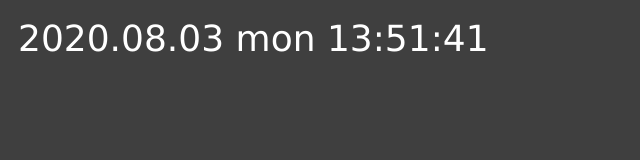
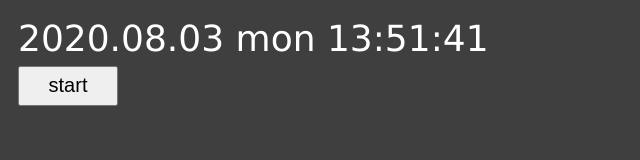
Before and after one commit to wxyds/timefor, a website: page index.html in a window 1280 px wide. Shown: the whole page, without its empty margins (0-640 px from the left). Drawn offline with Linux system fonts and the light colour scheme.

Commit message:
時刻記録用ボタンの表示を追加

```diff
--- a/index.html
+++ b/index.html
@@ -19,6 +19,7 @@
   </head>
   <body>
     <p id="nowDateTime"></p>
+    <p><button type=button style="width: 100px; height: 40px; font-size: 20px" onclick="">start</button></p>
     <script>
       function datetostr(date) {
         var weekday = ["sun", "mon", "tue", "wed", "thu", "fri", "sat"];
```
